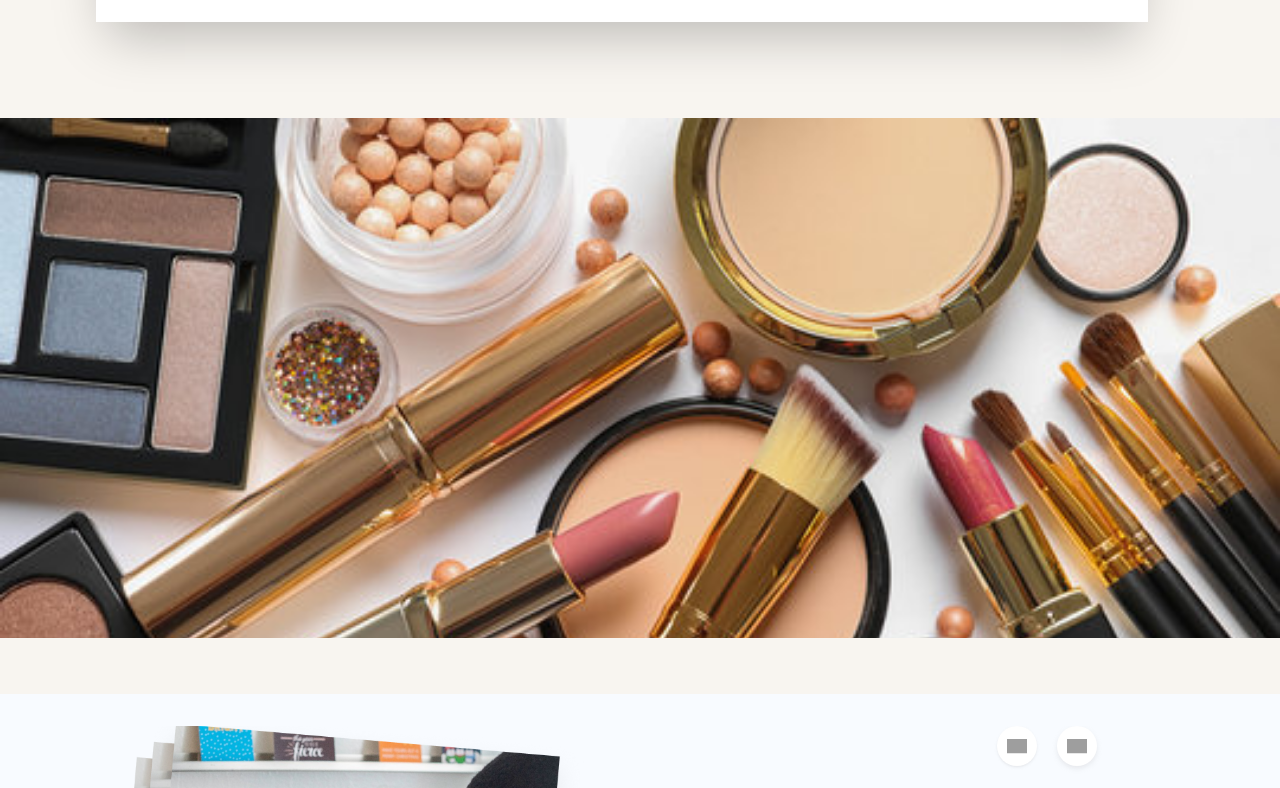
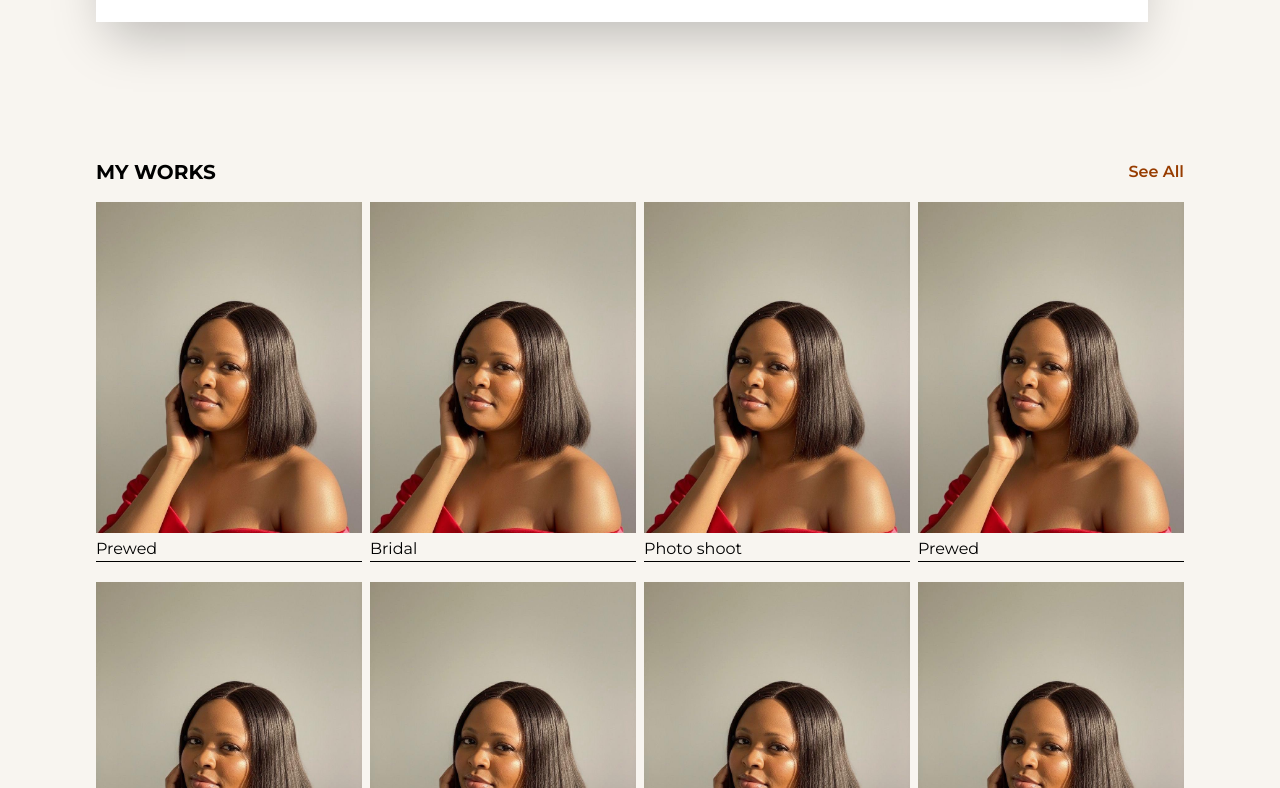
Before and after one commit to ernestkris6/GlamByLaSauce, a React (Vite) app: page / in a window 1280 px wide. Shown: the part 932-1720 px from the top of the page. Built offline with nearby package versions, Linux system fonts and the light colour scheme; grey boxes are pictures that could not be loaded; a web font is replaced by a local one.

Commit message:
my works

```diff
--- a/src/Data/Data.js
+++ b/src/Data/Data.js
@@ -0,0 +1,45 @@
+import succy from "../assets/succy.jpg"
+
+export const imageData = [
+    {
+        id : 1,
+        img: succy,
+        text: "Prewed",
+    },
+    {
+        id : 2,
+        img: succy,
+        text: "Bridal",
+    },
+    {
+        id : 3,
+        img: succy,
+        text: "Photo shoot",
+    },
+    {
+        id : 4,
+        img: succy,
+        text: "Prewed",
+    },
+    {
+        id : 5,
+        img: succy,
+        text: "Engagement",
+    },
+    {
+        id : 6,
+        img: succy,
+        text: "Prewed",
+    },
+    {
+        id : 7,
+        img: succy,
+        text: "Graduation",
+    },
+    {
+        id : 8,
+        img: succy,
+        text: "Photo shoot",
+    },
+
+]
--- a/src/Pages/Home.jsx
+++ b/src/Pages/Home.jsx
@@ -1,16 +1,18 @@
 import React from 'react'
 import HeroSection from '../ui/HeroSection'
 import Banner from '../ui/Banner'
-import Collection from '../ui/Collection'
+// import Collection from '../ui/Collection'
 import Discount from '../ui/Discount'
 import Testimonials from '../ui/Testimonials'
+import MyWorks from '../ui/MyWorks'
 
 export default function Home() {
   return (
     <div>
         <HeroSection />
         <Banner />
-        <Collection />
+        <MyWorks />
+        {/* <Collection /> */}
         <Testimonials />
         <Discount />
     </div>
--- /dev/null
+++ b/src/ui/MyWorks.jsx
@@ -0,0 +1,82 @@
+import React from 'react'
+
+import succy from "../assets/succy.jpg"
+
+const imageData = [
+    {
+        id : 1,
+        img: succy,
+        text: "Prewed",
+    },
+    {
+        id : 2,
+        img: succy,
+        text: "Bridal",
+    },
+    {
+        id : 3,
+        img: succy,
+        text: "Photo shoot",
+    },
+    {
+        id : 4,
+        img: succy,
+        text: "Prewed",
+    },
+    {
+        id : 5,
+        img: succy,
+        text: "Engagement",
+    },
+    {
+        id : 6,
+        img: succy,
+        text: "Prewed",
+    },
+    {
+        id : 7,
+        img: succy,
+        text: "Graduation",
+    },
+    {
+        id : 8,
+        img: succy,
+        text: "Photo shoot",
+    },
+
+]
+
+export default function MyWorks() {
+  return (
+    <section className='py-10 px-6 md:px-10 lg:px-24'>
+        {/*Texts*/}
+        <div className='flex flex-row justify-between items-center pb-4'>
+            <p className='text-black uppercase font-bold text-xl'>my works</p>
+            <p className='text-amber-800 font-semibold'>See All</p>
+        </div>
+
+        {/*Photos*/}
+        <div className="grid grid-cols-[1fr_1fr] md:grid-cols-[1fr_1fr_1fr_1fr] gap-2 ">
+          {imageData?.map((item, id) => {
+            return (
+                <div key={id}>
+                    <img className='pb-1' src={item.img} alt="" />
+                    <p>{item.text}</p>
+                    <hr className='pb-3'/>
+
+                </div>
+            )
+          })}
+        </div>
+    </section>
+  )
+}
+
+
+//  {imageData?.map((item, id) => {
+//             return(
+//                 <div key={id}>
+//                     <p>{item.text}</p>
+//                 </div>
+//             )
+//            })}
--- a/src/ui/Testimonials.jsx
+++ b/src/ui/Testimonials.jsx
@@ -101,9 +101,6 @@ const content = [
   },
 ];
 
-
-
-
 export default function Testimonials() {
   return (
     <section className="py-10 px-6 md:px-10 lg:px-24 relative flex h-fit items-center justify-center bg-[#F8FBFF] pb-[2rem] pt-[2rem] ">
```
